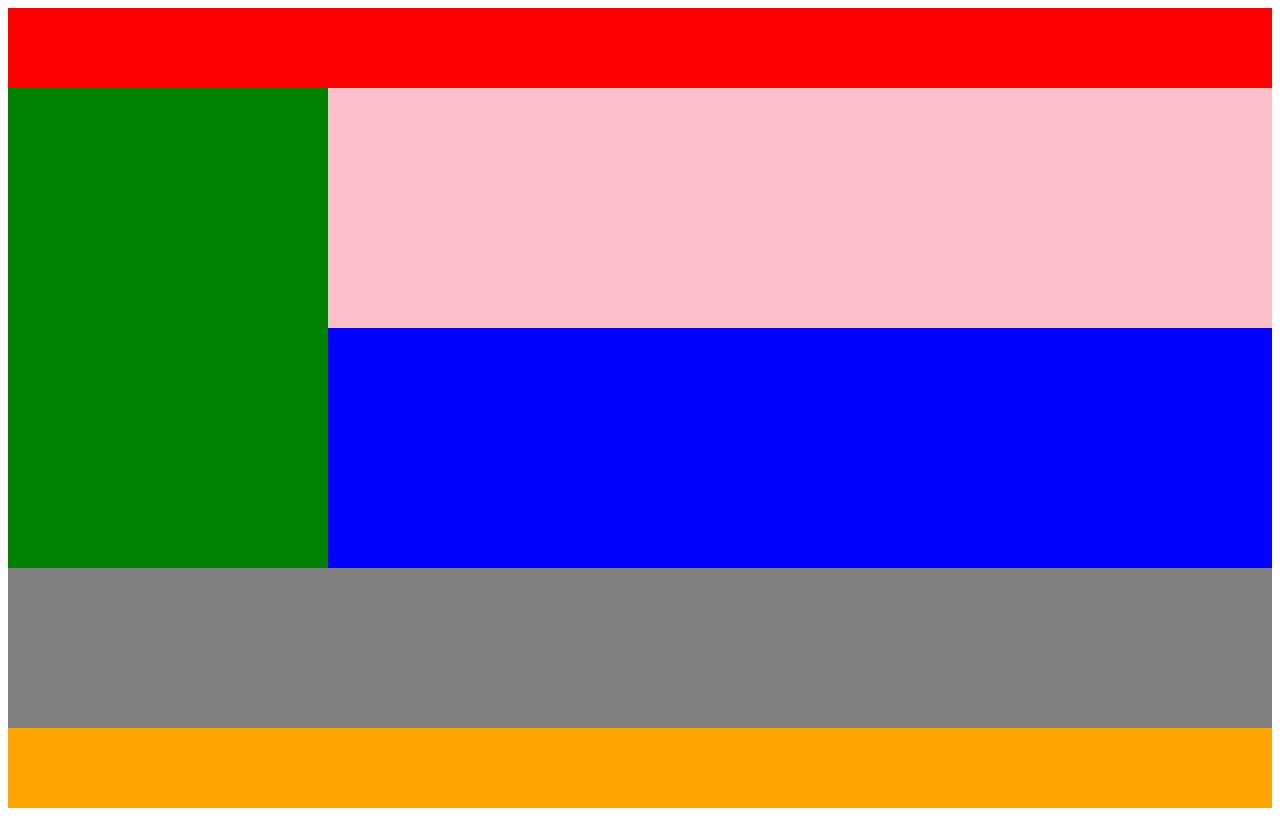
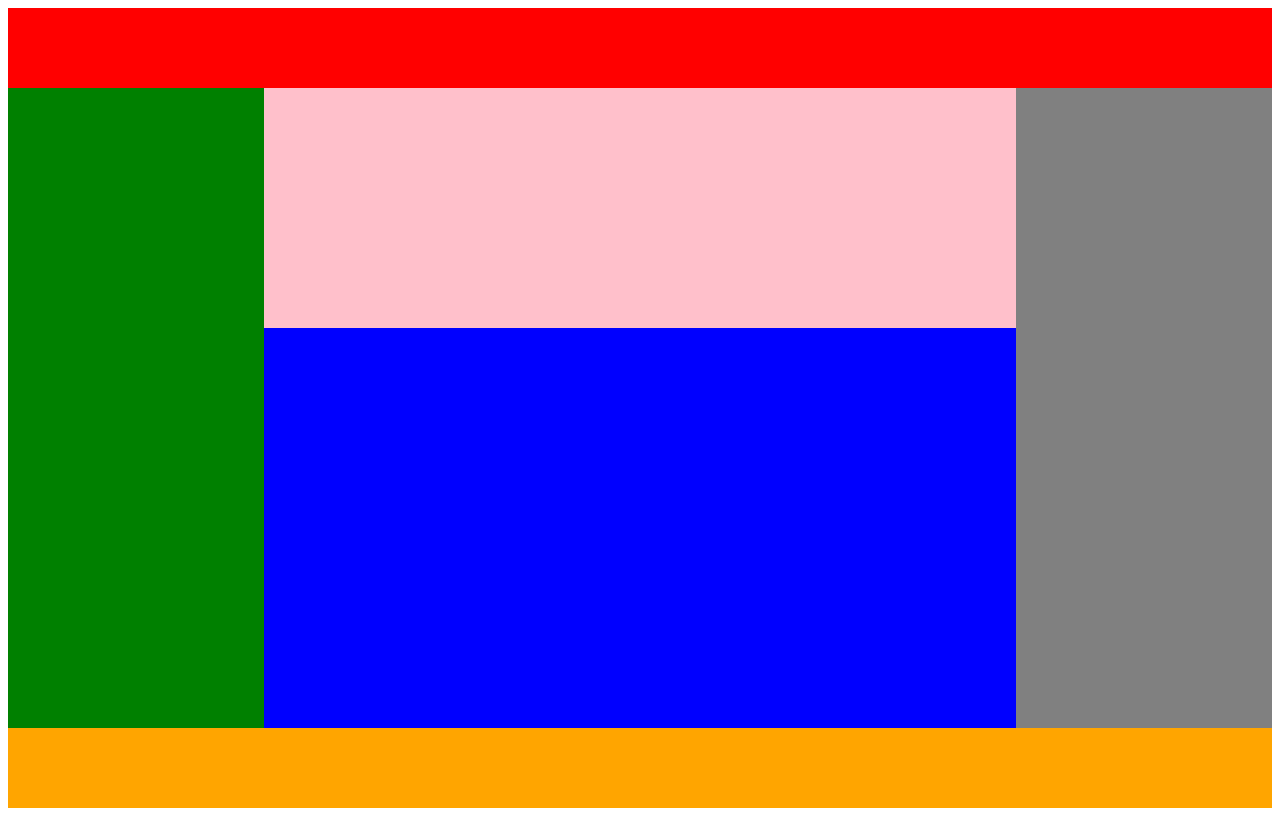
Before and after one commit to Matej-Basta/Day-10---Grid-exercise, a website: page src/index.html in a window 1280 px wide. Drawn offline with nearby package versions, Linux system fonts and the light colour scheme; files that its build step writes are made by us from their sources.

Commit message:
Finished desktop version

```diff
--- a/src/scss/style.scss
+++ b/src/scss/style.scss
@@ -13,38 +13,80 @@
       "right-side right-side"
       "footer footer";
   }
+
+  @media (min-width: 992px) {
+    grid-template-columns: 20vw 1fr 20vw;
+    grid-template-rows: 10vh 30vh 50vh 10vh;
+    grid-template-areas:
+      "header header header"
+      "left-side content right-side"
+      "left-side content2 right-side"
+      "footer footer footer";
+  }
 }
 
 .header {
   background-color: red;
+  @media (min-width: 576px) {
     grid-area: header;
+  }
+
+  @media (min-width: 992) {
+    grid-area: header;
+  }
 }
 
 .left-side {
   background-color: green;
+  @media (min-width: 576px) {
     grid-area: left-side;
+  }
+
+  @media (min-width: 992) {
+    grid-area: left-side;
+  }
 }
 
 .content {
   background-color: pink;
+  @media (min-width: 576px) {
     grid-area: content;
+  }
+
+  @media (min-width: 992) {
+    grid-area: content;
+  }
 }
 
 .content2 {
   background-color: blue;
+  @media (min-width: 576px) {
     grid-area: content2;
+  }
+
+  @media (min-width: 992) {
+    grid-area: content2;
+  }
 }
 
 .right-side {
   background-color: gray;
+  @media (min-width: 576px) {
     grid-area: right-side;
+  }
+
+  @media (min-width: 992) {
+    grid-area: right-side;
+  }
 }
 
 .footer {
   background-color: orange;
+  @media (min-width: 576px) {
     grid-area: footer;
   }
 
-h1 {
-  color: red;
+  @media (min-width: 992) {
+    grid-area: footer;
   }
+}
```
Lines whose indentation alone changed are shown as unchanged.
